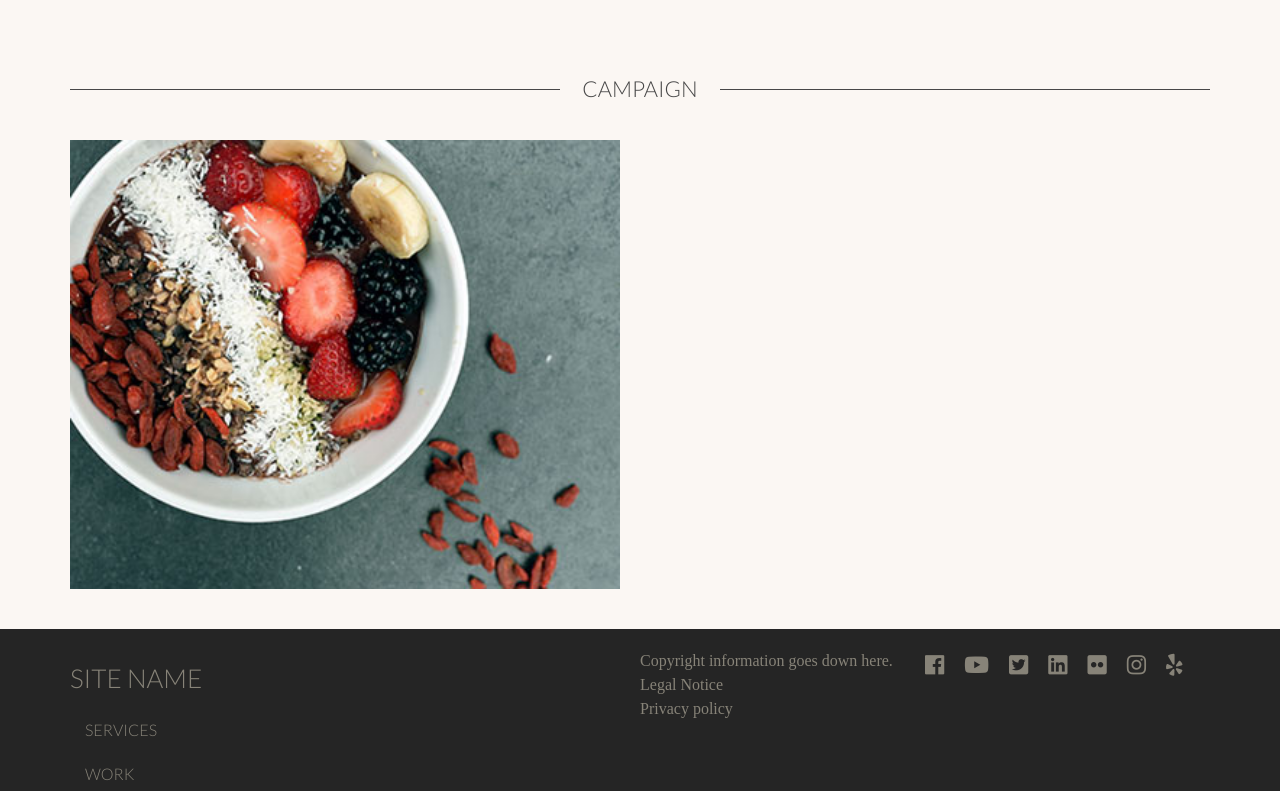
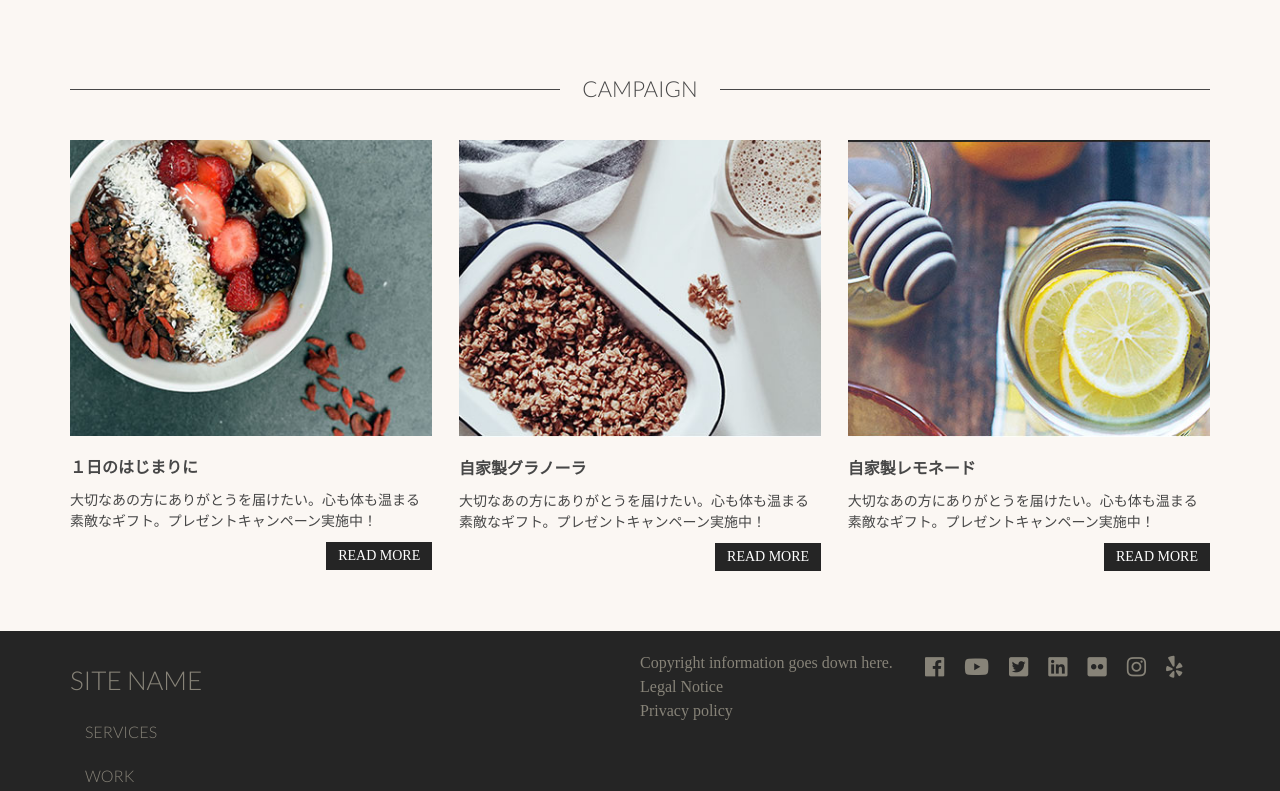
Before and after one commit to retas-seven/sass_practice, a website: page campaign.html in a window 1280 px wide. Shown: the part 525-1316 px from the top of the page. Drawn offline with Linux system fonts and the light colour scheme.

Commit message:
CAMPAIGNの３つ並びのコンポーネントを作成

```diff
--- a/campaign.html
+++ b/campaign.html
@@ -50,10 +50,43 @@
             <section class="Section l-column">
                 <h2 class="sectionLabel">CAMPAIGN</h2>
                 <div class="l-row">
-                    <section class="EntryPanel l-halfColumn">
+                    <!--１ -->
+                    <section class="EntryPanel EntryPanel--vertical l-tripartitionColumn">
                         <div class="EntryPanel__sub">
                             <img class="EntryPanel__thumb" src="./resources/images/campaign/cp_entry1.jpg" alt="フルーツとグラノーラ">
-
+                        </div>
+                        <div class="EntryPanel__main">
+                            <h3 class="EntryPanel__head">１日のはじまりに</h3>
+                            <div class="EntryPanel__body">
+                                大切なあの方にありがとうを届けたい。心も体も温まる素敵なギフト。プレゼントキャンペーン実施中！
+                            </div>
+                            <div class="EntryPanel__foot"><a href="" class="button">READ MORE</a></div>
+                        </div>
+                    </section>
+                    <!--２ -->
+                    <section class="EntryPanel EntryPanel--vertical l-tripartitionColumn">
+                        <div class="EntryPanel__sub">
+                            <img class="EntryPanel__thumb" src="./resources/images/campaign/cp_entry2.jpg" alt="フルーツとグラノーラ">
+                        </div>
+                        <div class="EntryPanel__main">
+                            <h3 class="EntryPanel__head">自家製グラノーラ</h3>
+                            <div class="EntryPanel__body">
+                                大切なあの方にありがとうを届けたい。心も体も温まる素敵なギフト。プレゼントキャンペーン実施中！
+                            </div>
+                            <div class="EntryPanel__foot"><a href="" class="button">READ MORE</a></div>
+                        </div>
+                    </section>
+                    <!--３ -->
+                    <section class="EntryPanel EntryPanel--vertical l-tripartitionColumn">
+                        <div class="EntryPanel__sub">
+                            <img class="EntryPanel__thumb" src="./resources/images/campaign/cp_entry3.jpg" alt="フルーツとグラノーラ">
+                        </div>
+                        <div class="EntryPanel__main">
+                            <h3 class="EntryPanel__head">自家製レモネード</h3>
+                            <div class="EntryPanel__body">
+                                大切なあの方にありがとうを届けたい。心も体も温まる素敵なギフト。プレゼントキャンペーン実施中！
+                            </div>
+                            <div class="EntryPanel__foot"><a href="" class="button">READ MORE</a></div>
                         </div>
                     </section>
                 </div>
--- a/sass/components/_entryPanel.scss
+++ b/sass/components/_entryPanel.scss
@@ -15,6 +15,9 @@
     &__sub {
         flex: 1 1 45%;
         margin-right: 20px;
+        .EntryPanel--vertical & {
+            margin-right: 0;
+        }
     }
     &__thumb {
         width: 100%;
@@ -28,6 +31,9 @@
         margin-top: 10px;
         text-align: right;
     }
+    &--vertical {
+        display: block;
+    }
     &__body {
         margin-top: 10px;
         font-size: 1.4rem;
--- a/sass/components/parts/_layouts.scss
+++ b/sass/components/parts/_layouts.scss
@@ -36,6 +36,23 @@
     }
 }
 
+// メインのコンテンツ幅に対して1/3の幅にする
+.l-tripartitionColumn {
+    flex: 1 0 0px;
+    max-width: ($base-content-width - $column-space*(2/3))/3;
+    margin-right: $column-space*2/3;
+    width: ($base-content-width - $column-space *6)/3;
+    @include mq-sp {
+        display: block;
+        flex: 1 1 100%;
+        max-width: none;
+        margin-right: 0;
+    }
+    &:last-child {
+        margin-right: 0;
+    }
+}
+
 .l-quaterColumn {
     flex: 1 0 0px;
     max-width: ($base-content-width - $column-space * 3) / 4;
```
Also changed, not shown: resources/css/main.css.
